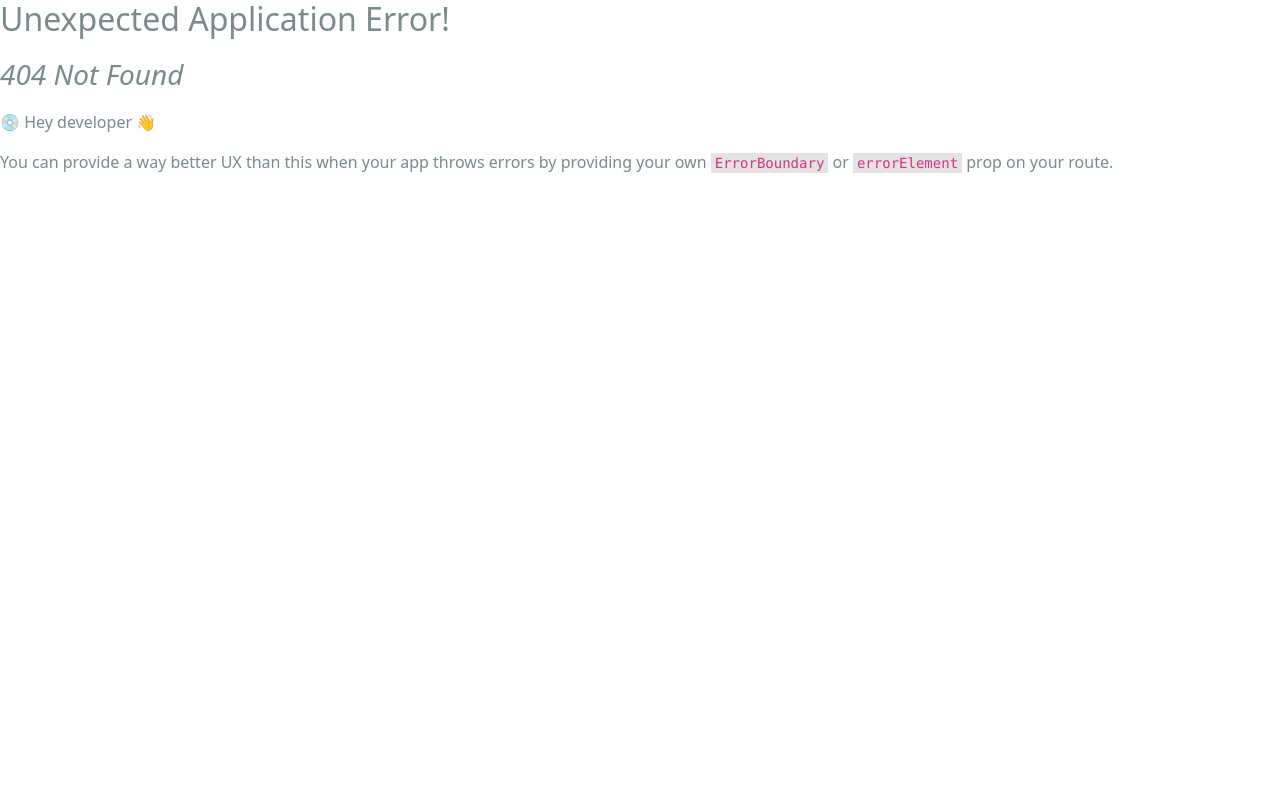
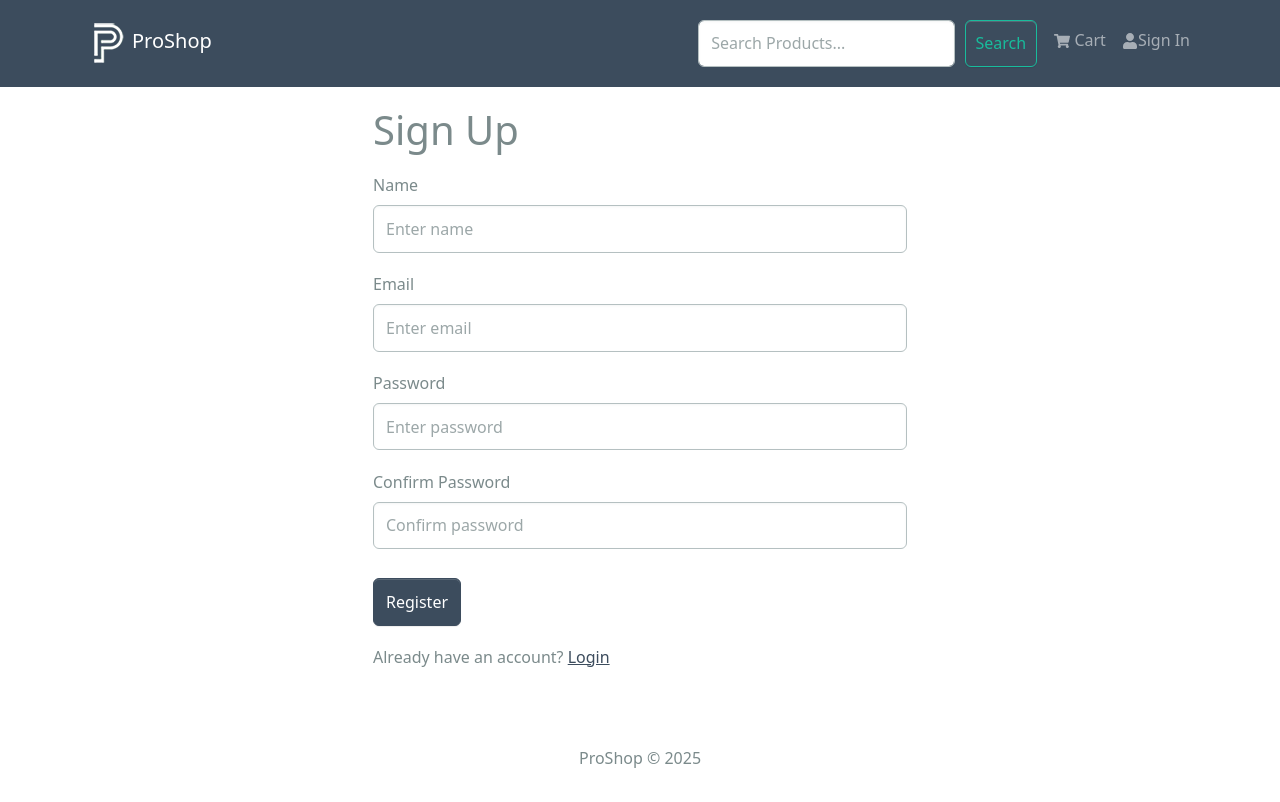
Before and after one commit to Rishavhacx/proshop-ecommerce, a React (Create React App) app in the folder frontend/: page /register in a window 1280 px wide. Before the commit this address had no page. Shown: the top 802 px of the page. Built offline with nearby package versions, Linux system fonts and the light colour scheme.

Commit message:
Shipping & Register Screen and Private Route setup

```diff
--- a/frontend/src/components/Header.jsx
+++ b/frontend/src/components/Header.jsx
@@ -18,9 +18,9 @@ const Header = () => {
 
   const [logoutApiCall] = useLogoutMutation();
 
-  const logoutHandler = () => {
+  const logoutHandler = async () => {
     try {
-    logoutApiCall().unwrap();
+    await logoutApiCall().unwrap();
     dispatch(logout());
     dispatch(resetCart());
     navigate("/login");
--- /dev/null
+++ b/frontend/src/components/PrivateRoute.jsx
@@ -0,0 +1,11 @@
+import React from "react";
+import { Outlet, Navigate } from "react-router-dom";
+import { useSelector } from "react-redux";
+
+const PrivateRoute = () => {
+  const { userInfo } = useSelector((state) => state.auth);
+
+  return userInfo ? <Outlet /> : <Navigate to="/login" replace />;
+};
+
+export default PrivateRoute;
--- a/frontend/src/index.js
+++ b/frontend/src/index.js
@@ -17,6 +17,9 @@ import HomeScreen from './screens/HomeScreen';
 import ProductScreen from './screens/ProductScreen';
 import CartScreen from './screens/CartScreen';
 import LoginScreen from './screens/LoginScreen';
+import RegisterScreen from './screens/RegisterScreen';
+import ShippingScreen from './screens/ShippingScreen';
+import PrivateRoute from './components/PrivateRoute';
 
 const router = createBrowserRouter(
   createRoutesFromElements(
@@ -25,7 +28,11 @@ const router = createBrowserRouter(
       <Route path='/product/:id' element={<ProductScreen />} />
       <Route path='/cart' element={<CartScreen />} />
       <Route path='/login' element={<LoginScreen />} />
-    </Route>
+      <Route path='/register' element={<RegisterScreen />} />
+      <Route path='' element={<PrivateRoute />} />
+      <Route path='/shipping' element={<ShippingScreen />} />
+
+      </Route>
   )
 )
 
--- /dev/null
+++ b/frontend/src/screens/RegisterScreen.jsx
@@ -0,0 +1,122 @@
+import React from "react";
+import { useEffect, useState } from "react";
+import { Link, useLocation, useNavigate } from "react-router-dom";
+import { useDispatch, useSelector } from "react-redux";
+import FormContainer from "./FormContainer";
+import { Form, Button, Row, Col } from "react-bootstrap";
+import Loader from "../components/Loader";
+import { useRegisterMutation } from "../slices/userApiSlice";
+import { setCredentials } from "../slices/authSlice";
+import { toast } from "react-toastify";
+
+const RegisterScreen = () => {
+  const [name, setName] = useState("");
+  const [email, setEmail] = useState("");
+  const [password, setPassword] = useState("");
+  const [confirmPassword, setConfirmPassword] = useState("");
+
+  const dispatch = useDispatch();
+  const navigate = useNavigate();
+
+  const [register, { isLoading }] = useRegisterMutation();
+
+  const { userInfo } = useSelector((state) => state.auth);
+
+  const { search } = useLocation();
+  const sp = new URLSearchParams(search);
+  const redirect = sp.get("redirect") || "/";
+
+  useEffect(() => {
+    if (userInfo) {
+      navigate(redirect);
+    }
+  }, [userInfo, redirect, navigate]);
+
+  const submitHandler = async (e) => {
+    e.preventDefault();
+
+    if (password !== confirmPassword) {
+      toast.error("Password do not match");
+      return;
+    } else {
+      try {
+        const res = await register({
+          name,
+          email,
+          password,
+          confirmPassword,
+        }).unwrap();
+        dispatch(setCredentials({ ...res }));
+        navigate(redirect);
+      } catch (err) {
+        toast.error(err?.data.message || err.error);
+      }
+    }
+  };
+
+  return (
+    <FormContainer>
+      <h1>Sign Up</h1>
+      <Form onSubmit={submitHandler}>
+        <Form.Group controlId="name" className="my-3">
+          <Form.Label>Name</Form.Label>
+          <Form.Control
+            type="text"
+            placeholder="Enter name"
+            value={name}
+            onChange={(e) => setName(e.target.value)}
+          />
+        </Form.Group>
+        <Form.Group controlId="email" className="my-3">
+          <Form.Label>Email</Form.Label>
+          <Form.Control
+            type="email"
+            placeholder="Enter email"
+            value={email}
+            onChange={(e) => setEmail(e.target.value)}
+          />
+        </Form.Group>
+
+        <Form.Group controlId="password" className="my-3">
+          <Form.Label>Password</Form.Label>
+          <Form.Control
+            type="password"
+            placeholder="Enter password"
+            value={password}
+            onChange={(e) => setPassword(e.target.value)}
+          />
+        </Form.Group>
+
+        <Form.Group controlId="confirmPassword" className="my-3">
+          <Form.Label>Confirm Password</Form.Label>
+          <Form.Control
+            type="password"
+            placeholder="Confirm password"
+            value={confirmPassword}
+            onChange={(e) => setConfirmPassword(e.target.value)}
+          />
+        </Form.Group>
+
+        <Button
+          type="submit"
+          variant="primary"
+          className="mt-2"
+          disabled={isLoading}
+        >
+          Register
+        </Button>
+        {isLoading && <Loader />}
+      </Form>
+      <Row className="py-3">
+        <Col>
+          Already have an account?{" "}
+          <Link to={redirect ? `/login?redirect=${redirect}` : "/login"}>
+            Login
+          </Link>
+        </Col>
+      </Row>
+    </FormContainer>
+  );
+};
+
+export default RegisterScreen;
--- /dev/null
+++ b/frontend/src/screens/ShippingScreen.jsx
@@ -0,0 +1,81 @@
+import React from "react";
+import { useState } from "react";
+import { Form, Button } from "react-bootstrap";
+import FormContainer from "./FormContainer";
+import { useDispatch, useSelector } from "react-redux";
+import { useNavigate } from "react-router-dom";
+import { saveShippingAddress } from "../slices/cartSlice";
+
+const ShippingScreen = () => {
+    const cart = useSelector((state) => state.cart);
+    const { shippingAddress } = cart;
+
+  const [address, setAddress] = useState(shippingAddress?.address || "");
+  const [city, setCity] = useState(shippingAddress?.city || "");
+  const [postalCode, setPostalCode] = useState(shippingAddress?.postalCode || "");
+  const [country, setCountry] = useState(shippingAddress?.country || "");
+
+  const dispatch = useDispatch();
+  const navigate = useNavigate();
+
+
+  const submitHandler = (e) => {
+    e.preventDefault();
+    // Dispatch saveShippingAddress action with the form data
+    dispatch(saveShippingAddress({ address, city, postalCode, country }));
+    navigate("/payment");
+  };
+
+  return (
+    <FormContainer>
+      <h1>Shipping</h1>
+
+      <Form onSubmit={submitHandler}></Form>
+      <Form.Group controlId="address" className="my-2">
+        <Form.Label>Address</Form.Label>
+        <Form.Control
+          type="text"
+          placeholder="Enter address"
+          value={address}
+          onChange={(e) => setAddress(e.target.value)}
+        ></Form.Control>
+      </Form.Group>
+
+      <Form.Group controlId="city" className="my-2">
+        <Form.Label>City</Form.Label>
+        <Form.Control
+          type="text"
+          placeholder="Enter city"
+          value={city}
+          onChange={(e) => setCity(e.target.value)}
+        ></Form.Control>
+      </Form.Group>
+
+      <Form.Group controlId="postalCode" className="my-2">
+        <Form.Label>Postal Code</Form.Label>
+        <Form.Control
+          type="text"
+          placeholder="Enter postal code"
+          value={postalCode}
+          onChange={(e) => setPostalCode(e.target.value)}
+        ></Form.Control>
+      </Form.Group>
+      <Form.Group controlId="country" className="my-2">
+        <Form.Label>Country</Form.Label>
+        <Form.Control
+          type="text"
+          placeholder="Enter country"
+          value={country}
+          onChange={(e) => setCountry(e.target.value)}
+        ></Form.Control>
+      </Form.Group>
+
+
+    <Button type="submit" variant="primary" className="my-2">
+      Continue
+    </Button>
+  </FormContainer>
+  );
+};
+
+export default ShippingScreen;
--- a/frontend/src/slices/cartSlice.js
+++ b/frontend/src/slices/cartSlice.js
@@ -24,6 +24,11 @@ const cartSlice = createSlice({
             state.cartItems = state.cartItems.filter((x) => x._id !== action.payload);
             return updateCart(state);
         },
+        saveShippingAddress: (state, action) => {
+            state.shippingAddress = action.payload;
+            // localStorage.setItem("cart", JSON.stringify(state));
+            return updateCart(state);
+        },
         clearCartItems: (state, action) => {
             state.cartItems = [];
             localStorage.setItem("cart", JSON.stringify(state.cartItems));
@@ -35,6 +40,6 @@ const cartSlice = createSlice({
     },
 });
 
-export const {addToCart, removeFromCart, clearCartItems, resetCart} = cartSlice.actions;
+export const {addToCart, removeFromCart, saveShippingAddress, clearCartItems, resetCart} = cartSlice.actions;
 
 export default cartSlice.reducer;
--- a/frontend/src/slices/userApiSlice.js
+++ b/frontend/src/slices/userApiSlice.js
@@ -62,4 +62,4 @@ export const usersApiSlice = apiSlice.injectEndpoints({
     }),
 });
 
-export const { useLoginMutation, useLogoutMutation, useGetUserDetailsQuery, useUpdateUserMutation, useGetUsersQuery, useDeleteUsersMutation } = usersApiSlice;
+export const { useLoginMutation, useRegisterMutation, useLogoutMutation, useGetUserDetailsQuery, useUpdateUserMutation, useGetUsersQuery, useDeleteUsersMutation } = usersApiSlice;
```
